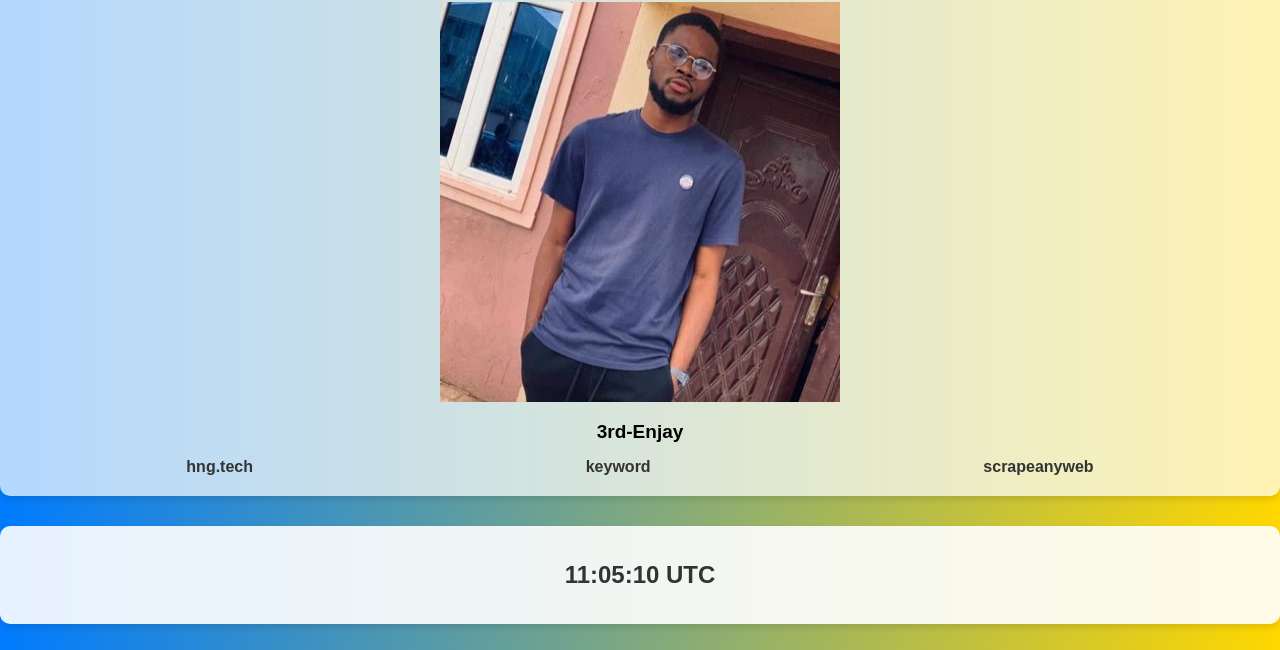
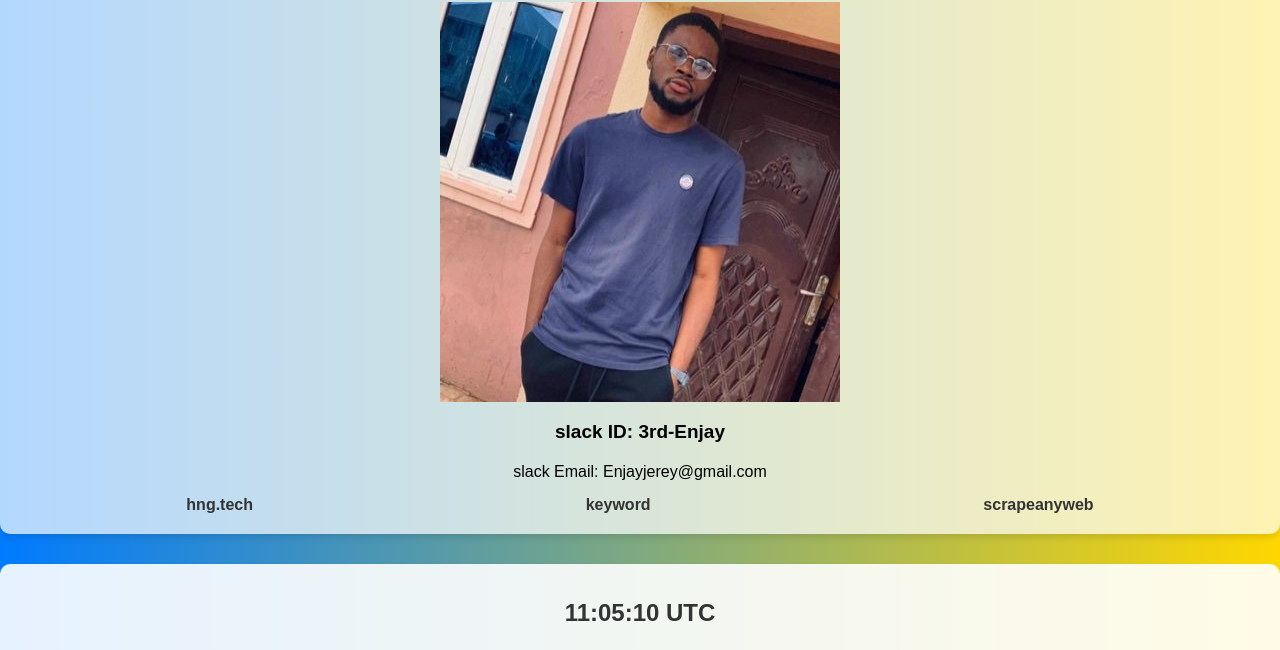
Before and after one commit to 3th-Enjay/hng-1, a plain HTML site: page index.html in a window 1280 px wide. Shown: the part 146-796 px from the top of the page. Drawn offline with Linux system fonts and the light colour scheme.

Commit message:
Update index.html

```diff
--- a/index.html
+++ b/index.html
@@ -13,7 +13,8 @@
     <h1>HNG INTERNSHIP</h1>
     <h2>Task1 Profile Page</h2>
     <img src="IMG_0585.JPG" alt="Profile Picture" data-testid="slackProfilePicture" class="profile-picture">
-    <p data-testid="slackDisplayName" class="display-name">3rd-Enjay</p>
+    <p data-testid="slackDisplayName" class="display-name">slack ID: 3rd-Enjay</p>
+     <p class="display-email"> slack Email: Enjayjerey@gmail.com </p>
     <nav>
       <a href="https://hng.tech/learn" target="_blank" data-testid="hngLink">hng.tech</a>
       <a href="https://keyword.dog" target="_blank" data-testid="keywordLink">keyword</a>
```
